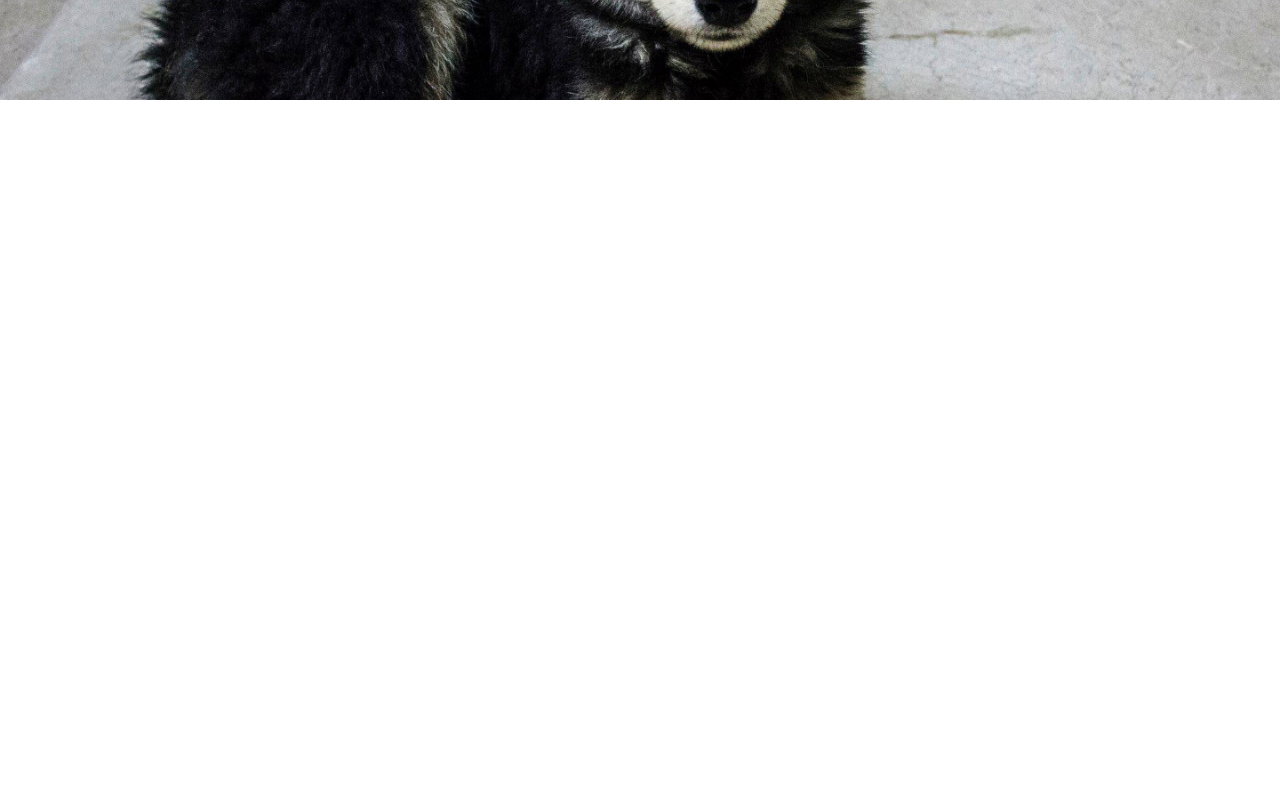
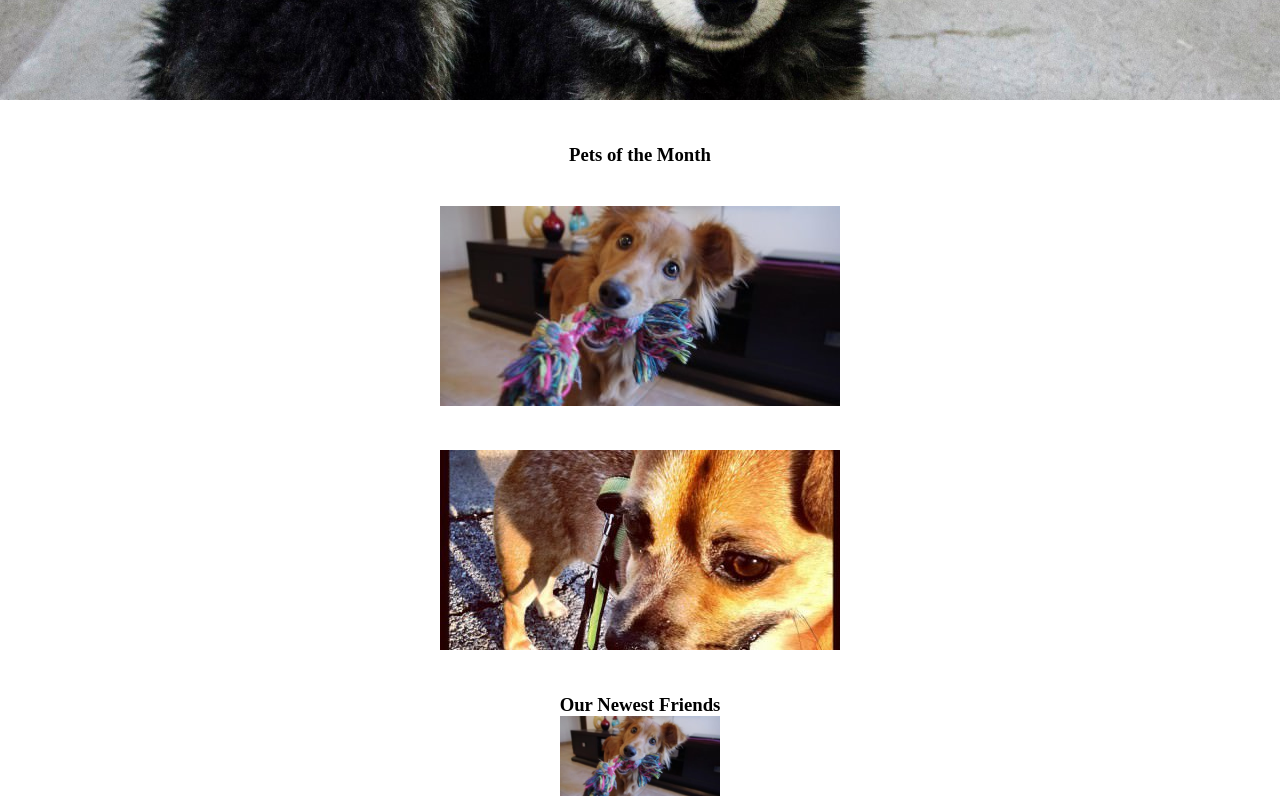
Before and after one commit to Narile86/animal-shelter, a plain HTML site: page index.html in a window 1280 px wide. Shown: the part 428-1228 px from the top of the page. Before the commit the page ends 800 px from the top, so only its background shows below. Drawn offline with Linux system fonts and the light colour scheme.

Commit message:
added images and titles

```diff
--- a/css/sytle.css
+++ b/css/sytle.css
@@ -16,3 +16,23 @@
 .dog img {
     width: 100%;
 }
+
+.rope {
+    margin-top: 40px;
+}
+
+.rat {
+    margin-top: 40px;
+}
+
+.cow {
+    margin-top: 40px;
+}
+
+.monkey {
+    margin-top: 40px;
+}
+
+.monkey img {
+    width: 160px;
+}
--- a/index.html
+++ b/index.html
@@ -1,11 +1,13 @@
 <!DOCTYPE html>
 <html lang="en">
+
 <head>
     <meta charset="UTF-8">
     <meta name="viewport" content="width=device-width, initial-scale=1.0">
     <link rel="stylesheet" href="css/sytle.css">
     <title>Animal shelter</title>
 </head>
+
 <body>
     <div class="header">
         <img src="img/rescuelogo.png" alt="">
@@ -14,5 +16,21 @@
     <div class="dog">
         <img src="img/dog.jpg" alt="">
     </div>
+
+    <div class="rope">
+        <center>
+            <h3 class="brah">Pets of the Month</h3>
+        </center>
+        <center><img class="rat" src="img/dog rope.jpg" alt=""></center>
+        <center><img class="cow" src="img/shorty1-400x200.jpg" alt=""></center>
+    </div>
+
+    <div class="monkey">
+        <center><h3>Our Newest Friends</h3></center>
+      <center><img src="img/dog rope.jpg" alt=""></center>
+    </div>
+
+
 </body>
+
 </html>
```
Also changed, not shown: img/dog rope.jpg (added), img/shorty1-400x200.jpg (added).
